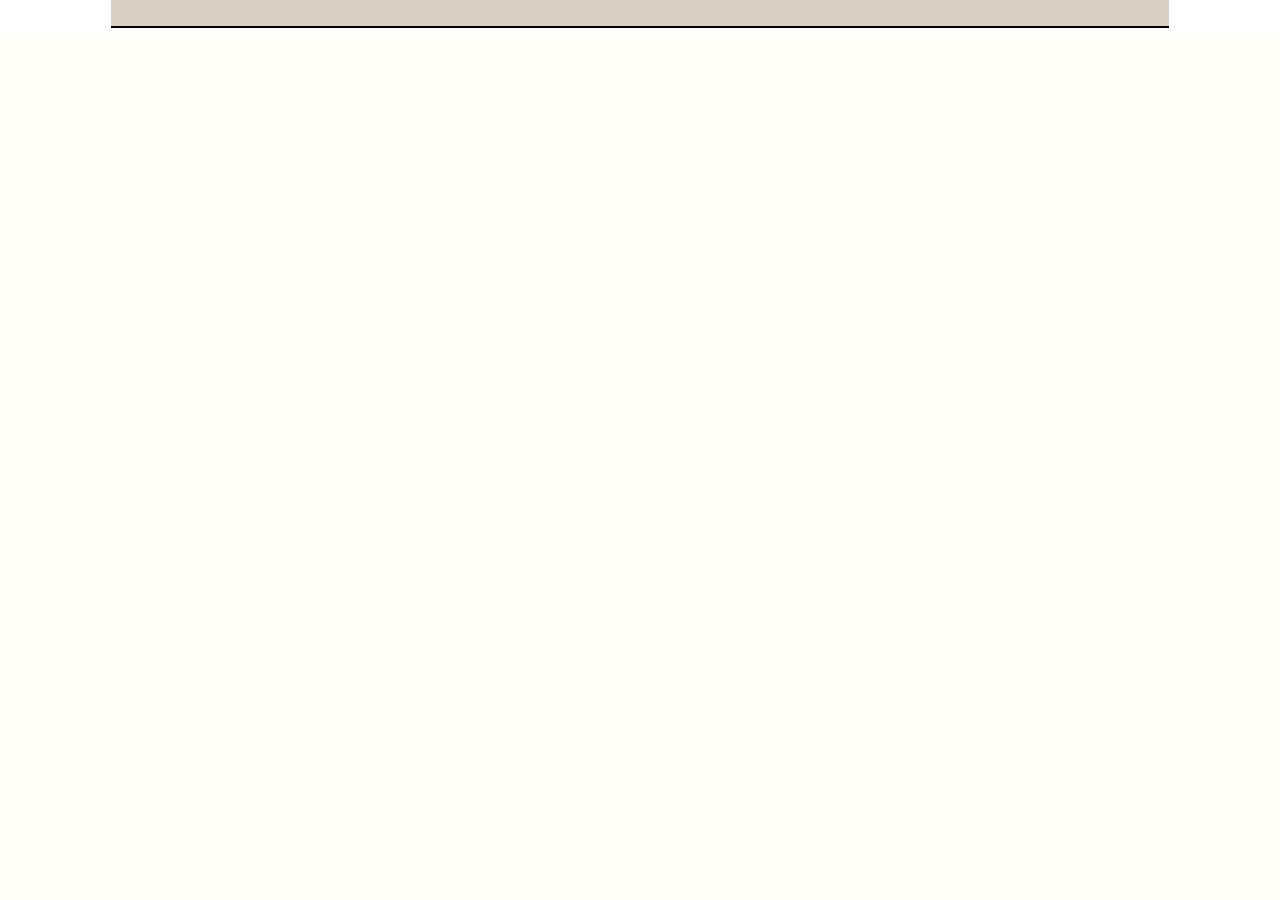
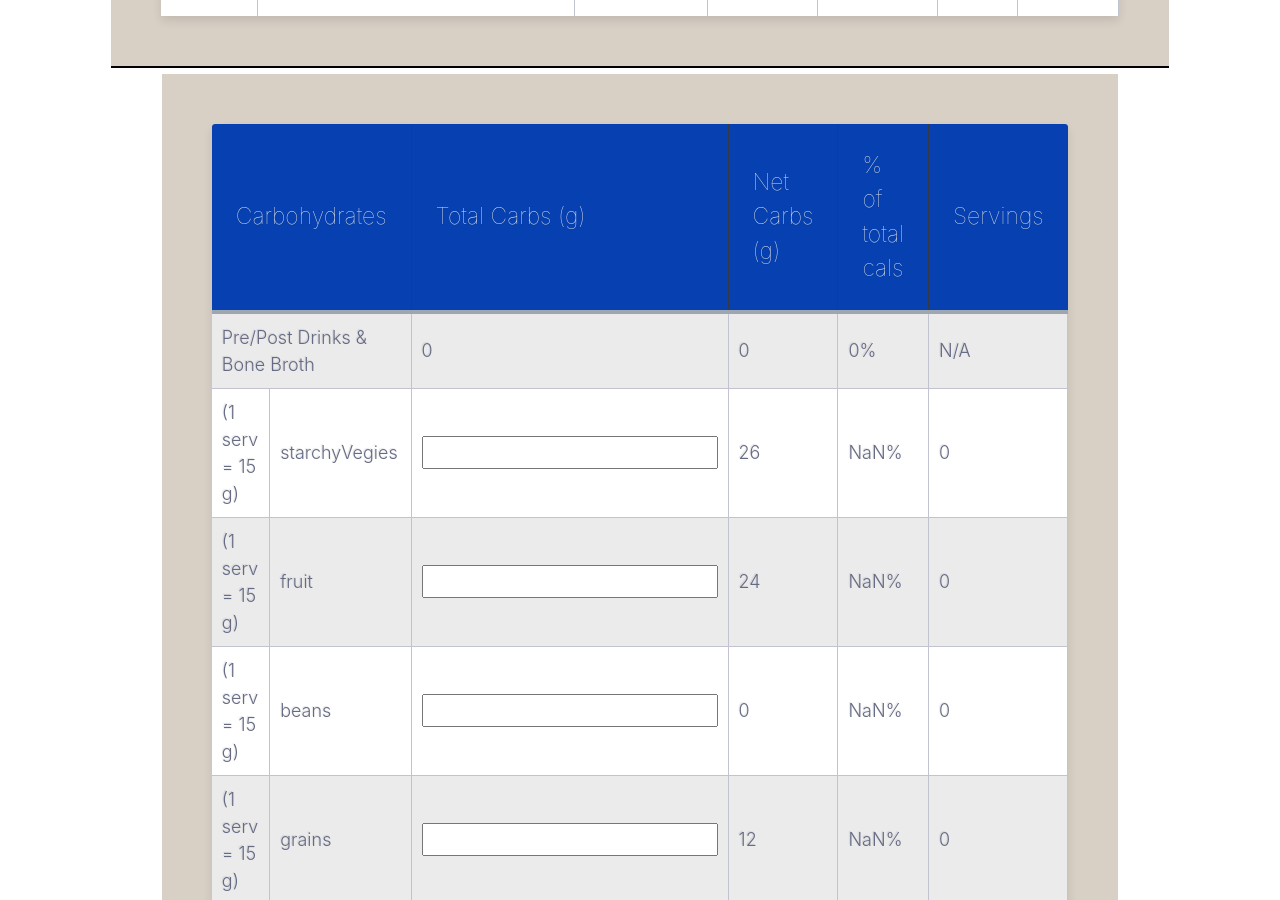
Before and after one commit to NayemulSCode/ProHealth, a React (Create React App) app: page / in a window 1280 px wide. Shown: the part 1900-2800 px from the top of the page. Before the commit the page ends 1934 px from the top, so only its background shows below. Built offline with nearby package versions, Linux system fonts and the light colour scheme.

Commit message:
carbs serving

```diff
--- a/src/App.js
+++ b/src/App.js
@@ -4,6 +4,7 @@ import EnergyNeed from './components/EnergyNeed/EnergyNeed';
 import Energy from './components/Estimated/Energy';
 import Protein from './components/Estimated/Protein';
 import Recommendation from './components/Estimated/Recommendation';
+import ServingNumbers from './components/ServingNumbers/ServingNumbers';
 function App() {
   return (
     <div className="App">
@@ -13,6 +14,7 @@ function App() {
       <Energy />
       <Protein />
       <Recommendation />
+      <ServingNumbers />
     </div>
   );
 }
--- a/src/components/EnergyNeed/EnergyNeed.js
+++ b/src/components/EnergyNeed/EnergyNeed.js
@@ -2,11 +2,12 @@ import React from 'react'
 import { AnthropContext, useGlobalContext } from '../../context/Context'
 
 const EnergyNeed = () => {
-    const {age, calorie} = useGlobalContext(AnthropContext)
+    const {age, calorie, serving} = useGlobalContext(AnthropContext)
     return (
         <div>
             <p>age from context: {age}</p>
             <p>total target calorie: {calorie}</p>
+            <p>total target serving: {serving}</p>
         </div>
     )
 }
--- a/src/components/ServingNumbers/CarbsSeving.js
+++ b/src/components/ServingNumbers/CarbsSeving.js
@@ -2,46 +2,16 @@ import React, { useState } from "react";
 import { AnthropContext, useGlobalContext } from "../../context/Context";
 
 const CarbsSeving = () => {
-    const {tcalorie} = useGlobalContext(AnthropContext);
-    const [refs]=useState({
-        starchyVegies: React.createRef(),
-        fruit:React.createRef(),
-        beans:React.createRef(),
-        grains:React.createRef(),
-        otherCarb:React.createRef(),
-        dairy:React.createRef(),
-        nonStarchyVegies:React.createRef(),
-    })
-    const [vars] = useState({
-        starchyVegies: 0,
-        fruit: 0,
-        beans: 0,
-        grains: 0,
-        otherCarb: 0,
-        dairy: 0,
-        nonStarchyVegies: 0,
-    });
+    const {calorie,setServing} = useGlobalContext(AnthropContext);
+    const [starchyVegies, setStarchyVegies] = useState(null)
+    const [fruit, setFruit] = useState(null)
+    const [beans, setBeans] = useState(null)
+    const [grains, setGrains] = useState(null)
+    const [otherCarb, setOtherCarb] = useState(null)
+    const [dairy, setDairy] = useState(null)
+    const [nonStarchyVegies, setNonStarchyVegies] = useState(null)
     const handleSubmit =(e)=>{
         e.preventDefault();
-    }
-    const onChange=(e)=>{
-        // detect value from input filed form data
-        const {name, value} = e.target;
-        vars[name] = value;
-        const starchyVegies = parseFloat(refs.starchyVegies.current.value).toFixed(2);
-        const fruit = parseFloat(refs.fruit.current.value).toFixed(2);
-        const beans = parseFloat(refs.beans.current.value).toFixed(2);
-        const grains = parseFloat(refs.grains.current.value).toFixed(2);
-        const otherCarb = parseFloat(refs.otherCarb.current.value).toFixed(2);
-        const dairy = parseFloat(refs.dairy.current.value).toFixed(2);
-        const nonStarchyVegies = parseFloat(refs.nonStarchyVegies.current.value).toFixed(2);
-
-    // value assign inot input filed after calculating
-        if (name === 'tCarbs') refs.tCarbs.current.value = grams * weights;
-        console.log(tCarbs);
-        if (name === 'pOfCals') refs.pOfCals.current.value = ((tCarbs*4)/tCalorie)*100;
-
-
     }
     return (
         <div className="calulator-table" id="tracker">
@@ -49,81 +19,212 @@ const CarbsSeving = () => {
                 <table className="table-fill">
                     <thead>
                         <tr>
-                        <th></th>
-                        <th>Scoops/Cups</th>
-                        <th>Calories</th>
-                        <th>Carbs</th>
-                        <th>Protein</th>
-                        <th>Fat</th>
-                        <th>Fiber</th>
+                            <th colSpan={2}>Carbohydrates</th>
+                            <th>Total Carbs (g)</th>
+                            <th>Net Carbs (g)</th>
+                            <th>% of total cals</th>
+                            <th>Servings</th>
                         </tr>
                     </thead>
                     <tbody>
                         <tr>
-                        <td><label htmlFor="grams">UCAN</label></td>
-                        <td>
-                            <input onKeyUpCapture={(e)=>setUcan(e.target.value)} name='grams' id="grams" type="text"/>
-                        </td>
-                        <td id="calorie">{ucan*120}</td>
-                        <td>{28*ucan}</td>
-                        <td>{270*ucan}</td>
-                        <td>{0*ucan}</td>
-                        <td>{1*ucan}</td>
+                            <td colSpan={2}>Pre/Post Drinks & Bone Broth</td>
+                            <td>0</td>
+                            <td>0</td>
+                            <td>0%</td>
+                            <td>N/A</td>
                         </tr>
                         <tr>
-                        <td><label htmlFor="grams">Vega Protein & Greens</label></td>
+                            <td>(1 serv = 15 g)</td>
                             <td>
-                            <input onKeyUpCapture={(e)=>setVega(e.target.value)} name='grams' id="grams" type="text"/>
+                                <label htmlFor="starchyVegies">
+                                    {" "}
+                                    starchyVegies{" "}
+                                </label>
                             </td>
-                        <td id="calorie">{110*vega}</td>
-                        <td>{2*vega}</td>
-                        <td>{20*vega}</td>
-                        <td>{2*vega}</td>
-                        <td>{1*vega}</td>
+                            <td>
+                                <input
+                                    onKeyUpCapture={(e) =>
+                                        setStarchyVegies(e.target.value)
+                                    }
+                                    name=""
+                                    id="starchyVegies"
+                                    type="text"
+                                />
+                            </td>
+                            <td>26</td>
+                            <td>
+                                {Math.round(
+                                    ((4 * starchyVegies) / calorie) * 100
+                                )}
+                                %
+                            </td>
+                            <td>{Math.round(starchyVegies / 15)}</td>
                         </tr>
+
                         <tr>
-                        <td><label htmlFor="grams">Vital Nutrients ProWhey (2 tbsp)</label></td>
+                            <td>(1 serv = 15 g)</td>
                             <td>
-                            <input onKeyUpCapture={(e)=>setVital(e.target.value)} name='grams' id="grams" type="text"/>
+                                <label htmlFor="fruit"> fruit </label>
                             </td>
-                        <td>{95*vital}</td>
-                        <td>{0*vital}</td>
-                        <td>{23*vital}</td>
-                        <td>{0*vital}</td>
-                        <td>{0*vital}</td>
+                            <td>
+                                <input
+                                    onKeyUpCapture={(e) =>
+                                        setFruit(e.target.value)
+                                    }
+                                    name="fruit"
+                                    id="fruit"
+                                    type="text"
+                                />
+                            </td>
+                            <td>24</td>
+                            <td>
+                                {Math.round(((4 * fruit) / calorie) * 100)}%
+                            </td>
+                            <td>
+                                {Math.round(fruit / 15)}
+                                {setServing(Math.round(fruit / 15))}
+                            </td>
                         </tr>
+
                         <tr>
-                        <td><label htmlFor="grams">GOL Whey Protein</label></td>
+                            <td>(1 serv = 15 g)</td>
                             <td>
-                            <input onKeyUpCapture={(e)=>setWhey(e.target.value)} name='grams' id="grams" type="text"/>
+                                <label htmlFor="beans"> beans </label>
                             </td>
-                        <td>{120*whey}</td>
-                        <td>{6*whey}</td>
-                        <td>{24*whey}</td>
-                        <td>{0.5*whey}</td>
-                        <td>{2*whey}</td>
+                            <td>
+                                <input
+                                    onKeyUpCapture={(e) =>
+                                        setBeans(e.target.value)
+                                    }
+                                    name="beans"
+                                    id="beans"
+                                    type="text"
+                                />
+                            </td>
+                            <td>0</td>
+                            <td>
+                                {Math.round(((4 * beans) / calorie) * 100)}%
+                            </td>
+                            <td>
+                                {Math.round(beans / 15)}
+                                {setServing(Math.round(beans / 15))}
+                            </td>
                         </tr>
+
                         <tr>
-                        <td><label htmlFor="grams">GOL Plant Protein</label></td>
+                            <td>(1 serv = 15 g)</td>
                             <td>
-                            <input onKeyUpCapture={(e)=>setPlant(e.target.value)} name='grams' id="grams" type="text"/>
+                                <label htmlFor="grains"> grains </label>
                             </td>
-                        <td>{110*plant}</td>
-                        <td>{5.5*plant}</td>
-                        <td>{15*plant}</td>
-                        <td>{2*plant}</td>
-                        <td>{4.5*plant}</td>
+                            <td>
+                                <input
+                                    onKeyUpCapture={(e) =>
+                                        setGrains(e.target.value)
+                                    }
+                                    name="grains"
+                                    id="grains"
+                                    type="text"
+                                />
+                            </td>
+                            <td>12</td>
+                            <td>
+                                {Math.round(((4 * grains) / calorie) * 100)}%
+                            </td>
+                            <td>
+                                {Math.round(grains / 15)}
+                                {setServing(Math.round(grains / 15))}
+                            </td>
                         </tr>
+
                         <tr>
-                        <td><label htmlFor="grams">GOL Whey Protein</label></td>
+                            <td>(1 serv = 15 g)</td>
                             <td>
-                            <input onKeyUpCapture={(e)=>setWhey(e.target.value)} name='grams' id="grams" type="text"/>
+                                <label htmlFor="otherCarb"> other Carb </label>
                             </td>
-                        <td>{120*whey}</td>
-                        <td>{6*whey}</td>
-                        <td>{24*whey}</td>
-                        <td>{0.5*whey}</td>
-                        <td>{2*whey}</td>
+                            <td>
+                                <input
+                                    onKeyUpCapture={(e) =>
+                                        setOtherCarb(e.target.value)
+                                    }
+                                    name="otherCarb"
+                                    id="otherCarb"
+                                    type="text"
+                                />
+                            </td>
+                            <td>0</td>
+                            <td>
+                                {Math.round(((4 * otherCarb) / calorie) * 100)}%
+                            </td>
+                            <td>
+                                {Math.round(otherCarb / 15)}
+                                {setServing(Math.round(otherCarb / 15))}
+                            </td>
+                        </tr>
+
+                        <tr>
+                            <td>(1 serv = 15 g)</td>
+                            <td>
+                                <label htmlFor="dairy"> dairy </label>
+                            </td>
+                            <td>
+                                <input
+                                    onKeyUpCapture={(e) =>
+                                        setDairy(e.target.value)
+                                    }
+                                    name="dairy"
+                                    id="dairy"
+                                    type="text"
+                                />
+                            </td>
+                            <td>0</td>
+                            <td>
+                                {Math.round(((4 * dairy) / calorie) * 100)}%
+                            </td>
+                            <td>
+                                {Math.round(dairy / 12)}
+                                {setServing(Math.round(dairy / 15))}
+                            </td>
+                        </tr>
+
+                        <tr>
+                            <td>(1 serv = 15 g)</td>
+                            <td>
+                                <label htmlFor="nonStarchyVegies">
+                                    {" "}
+                                    Non Starchy Vegies{" "}
+                                </label>
+                            </td>
+                            <td>
+                                <input
+                                    onKeyUpCapture={(e) =>
+                                        setNonStarchyVegies(e.target.value)
+                                    }
+                                    name="nonStarchyVegies"
+                                    id="nonStarchyVegies"
+                                    type="text"
+                                />
+                            </td>
+                            <td>18</td>
+                            <td>
+                                {Math.round(
+                                    ((4 * nonStarchyVegies) / calorie) * 100
+                                )}
+                                %
+                            </td>
+                            <td>
+                                {Math.round(nonStarchyVegies / 5)}
+                                {setServing(Math.round(nonStarchyVegies / 15))}
+                            </td>
+                        </tr>
+
+                        <tr>
+                            <td></td>
+                            <td>Carbs from plant-based protein and avocado</td>
+                            <td>23</td>
+                            <td>7</td>
+                            <td>3%</td>
+                            <td>N/A</td>
                         </tr>
                     </tbody>
                 </table>
--- a/src/components/ServingNumbers/ServingNumbers.js
+++ b/src/components/ServingNumbers/ServingNumbers.js
@@ -1,9 +1,9 @@
 import React from 'react'
-
+import CarbsSeving from './CarbsSeving'
 const ServingNumbers = () => {
     return (
         <div>
-
+            <CarbsSeving />
         </div>
     )
 }
--- a/src/context/Context.js
+++ b/src/context/Context.js
@@ -12,6 +12,8 @@ const AnthropProvider = ({children}) =>{
     const [gender, setGender] = useState("");
     const [energyNeed, setEnergyNeed] = useState(0);
     const [calorie, setCalorie] = useState(0);
+    // step 4 food exchange
+    const [serving, setServing] = useState(0);
     return (
         <AnthropContext.Provider
             value={{
@@ -24,6 +26,7 @@ const AnthropProvider = ({children}) =>{
                 gender,
                 energyNeed,
                 calorie,
+                serving,
                 setAge,
                 setHeight,
                 setWeight,
@@ -32,6 +35,8 @@ const AnthropProvider = ({children}) =>{
                 setGender,
                 setEnergyNeed,
                 setCalorie,
+                setServing,
+
             }}
         >
             {children}
```
Lines whose indentation alone changed are shown as unchanged.
